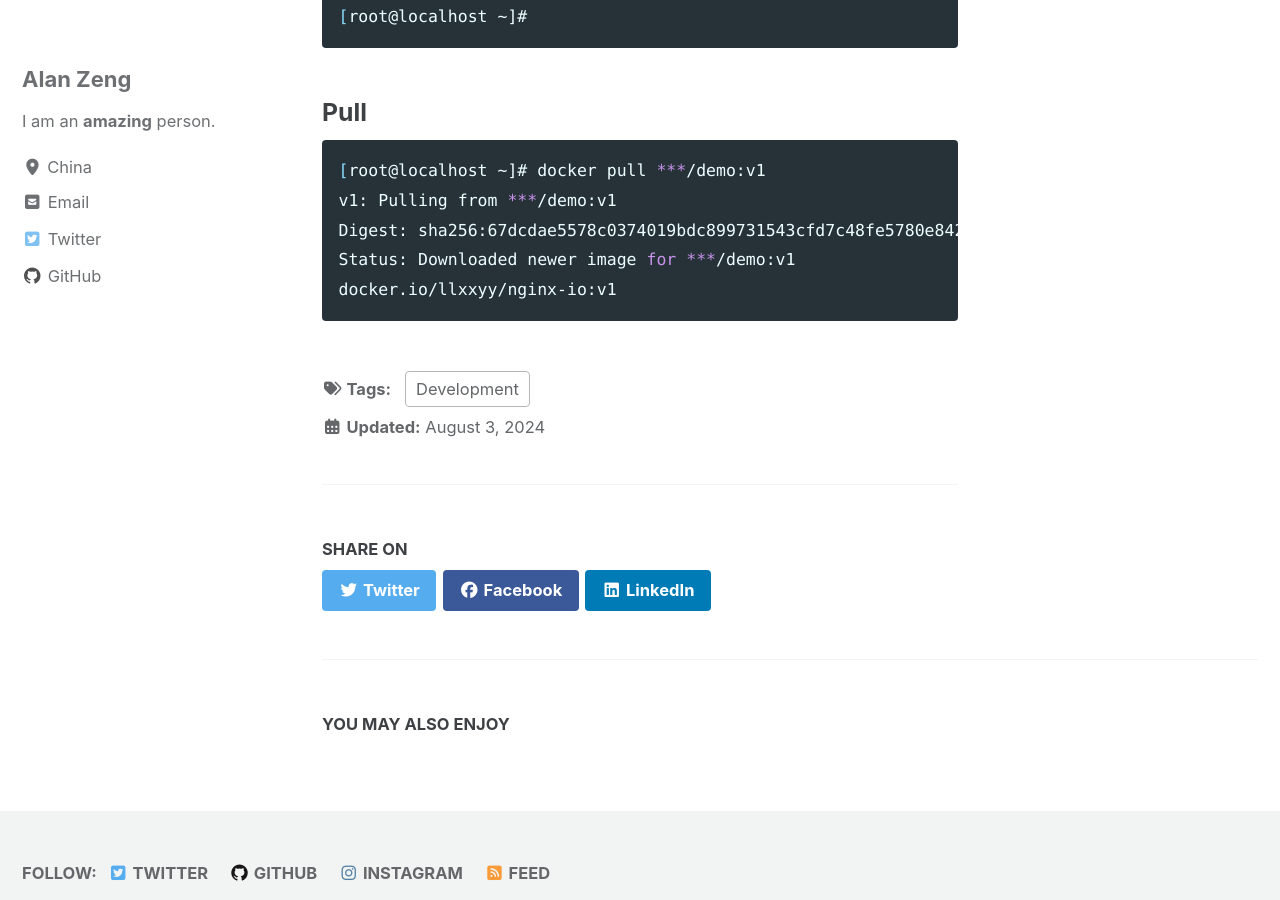
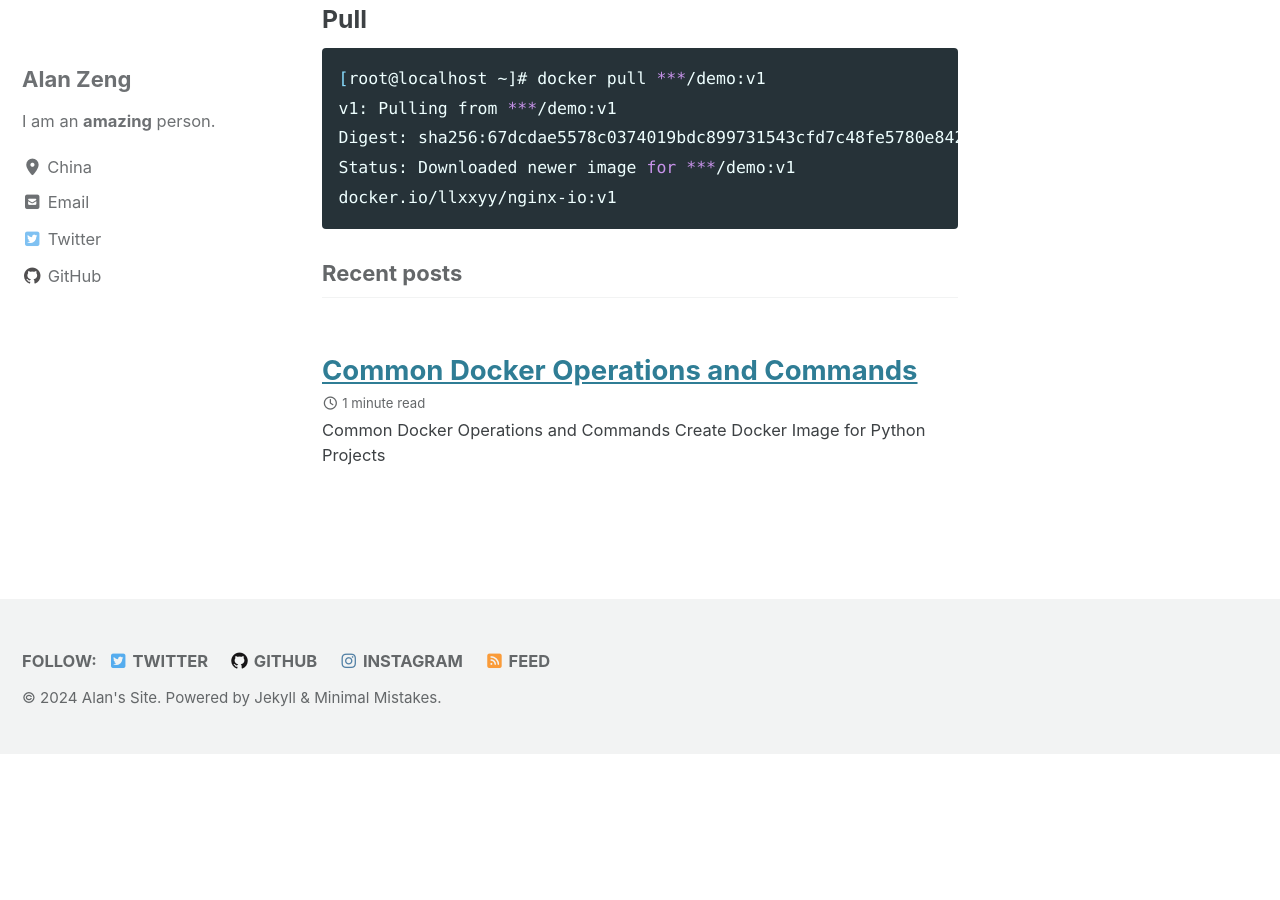
Before and after one commit to Alan92345/Alan92345.github.io, a Jekyll site: the page built from _posts/2024-08-03-Docker.md, in a window 1280 px wide and 900 px high, scrolled down 2528 px. Built offline with Jekyll 4.4.1, drawn with Linux system fonts in a browser that asks for light colours; cached includes are drawn as plain includes; after the commit the page ends 3282 px from its top, so only the background shows below that; part of the change alters nothing that is shown.

Commit message:
Update 2024-08-03-Docker.md

```diff
--- a/_posts/2024-08-03-Docker.md
+++ b/_posts/2024-08-03-Docker.md
@@ -1,4 +1,6 @@
 ---
+layout: home
+author_profile: true
 title: Common Docker Operations and Commands
 description: Docker Issues in Development
 date: 2024-08-03
```
